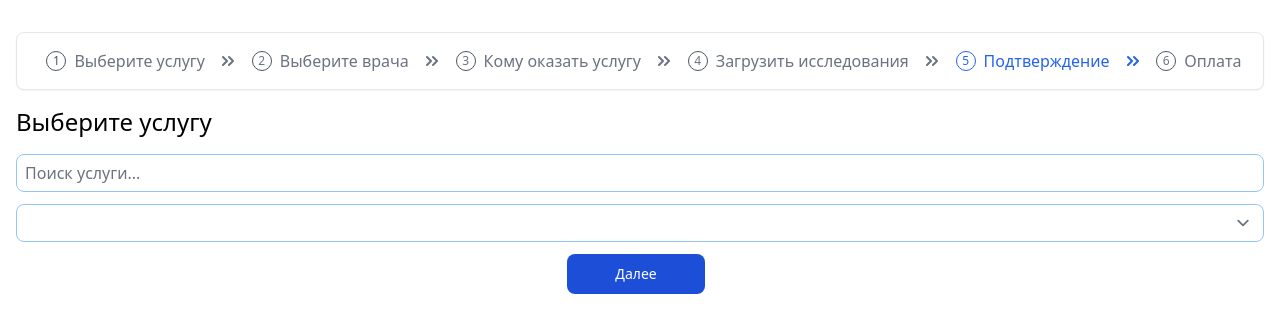
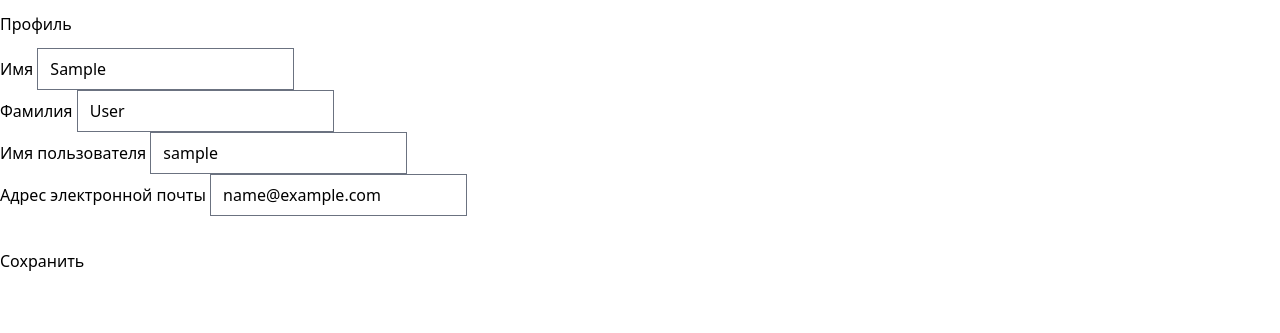
Before and after one commit to Abcenty/RDC, a Django app: page / in a window 1280 px wide. Shown: the part 80-413 px from the top of the page. Run offline with Django 4.2, Linux system fonts and the light colour scheme; the visitor is signed in with stand-in values (Sample User, id 1); some libraries are stand-ins or nearby versions.

Commit message:
Add profile and fix urls

```diff
--- a/RDC/RDC/urls.py
+++ b/RDC/RDC/urls.py
@@ -20,13 +20,12 @@ from django.conf import settings
 from django.contrib import admin
 from django.urls import path
 from treatment.views import service, doctor, payment, whomToServe, uploadedfiles, uploadFiles, confirmation, services
-from user.views import authorization, registration, activate_account
+from user.views import authorization, registration, activate_account, profile
 from treatment.services import request_add, doctor_add, patient_add
 
 urlpatterns = [
-
     path('admin/', admin.site.urls),
-    path('', service, name='service'),
+    path('service', service, name='/'),
     path('doctor/', doctor, name='doctor'),
     path('toserve/', whomToServe, name='whomToServe'),
     path('upload/', uploadFiles, name='uploadFiles'),
@@ -37,14 +36,15 @@ urlpatterns = [
 
     path('authorization/', authorization, name='authorization'),
     path('registration/', registration, name='registration'),
+    path('', profile, name='profile'),
 
     path('request_add/', request_add, name='request_add'),
     path('doctor_add/', doctor_add, name='doctor_add'),
     path('patient_add', patient_add, name='patient_add'),
 
     path('activate/<str:uidb64>/<str:token>/', activate_account, name='activate'),
+]
 
-]
 
 if settings.DEBUG:
     urlpatterns += static(settings.STATIC_URL, document_root=settings.STATIC_ROOT)
--- a/RDC/treatment/templates/treatment/Applications/base.html
+++ b/RDC/treatment/templates/treatment/Applications/base.html
@@ -65,7 +65,10 @@
               <a href="#" class="block px-4 py-2 text-sm text-gray-700 hover:bg-gray-100">Настройки</a>
             </li>
             <li>
-              <a href='authorization' class="block px-4 py-2 text-sm text-gray-700 hover:bg-gray-100">Выход</a>
+                <a href={% url 'profile' %} class="block px-4 py-2 text-sm text-gray-700 hover:bg-gray-100">Профиль</a>
+            </li>
+            <li>
+              <a href={% url 'authorization' %} class="block px-4 py-2 text-sm text-gray-700 hover:bg-gray-100">Выход</a>
             </li>
             <!--Раскомментить, если пользователь - врач-->
             <!--<li>
@@ -99,7 +102,7 @@
     <div class="items-center justify-between w-full md:flex md:w-auto md:order-1" :class="mobileMenu ? 'block' : 'hidden'">
       <ul class="flex flex-col font-medium p-4 md:p-0 mt-4 border border-gray-100 rounded-lg bg-gray-50 md:flex-row md:space-x-8 md:mt-0 md:border-0 md:bg-white">
         <li>
-          <a href="" class="block py-2 pl-3 pr-4 rounded hover:bg-gray-100 md:hover:bg-transparent text-blue-700 md:p-0">Заявки</a>
+          <a href={% url '/' %} class="block py-2 pl-3 pr-4 rounded hover:bg-gray-100 md:hover:bg-transparent text-blue-700 md:p-0">Заявки</a>
         </li>
         <li>
           <a href={% url 'services' %} class="block py-2 pl-3 pr-4 text-gray-900 rounded hover:bg-gray-100 md:hover:bg-transparent md:hover:text-blue-700 md:p-0">Услуги</a>
--- a/RDC/user/forms.py
+++ b/RDC/user/forms.py
@@ -1,4 +1,4 @@
-from django.contrib.auth.forms import AuthenticationForm, UserCreationForm
+from django.contrib.auth.forms import AuthenticationForm, UserCreationForm, UserChangeForm
 from django import forms
 
 
@@ -52,6 +52,16 @@ class UserRegistrationForm(UserCreationForm):
         model = Users
         fields = ('password1', 'password2', 'username', 'last_name', 'first_name', 'phone', 'patronymic', 'birthDate', 'email', 'SNILS', 'Passport')
 
+
+class UserProfileForm(UserChangeForm):
+    username = forms.CharField(widget=forms.TextInput(attrs={'readonly': True}))
+    first_name = forms.CharField(widget=forms.TextInput(attrs={'readonly': True}))
+    last_name = forms.CharField(widget=forms.TextInput(attrs={'readonly': True}))
+    email = forms.CharField(widget=forms.EmailInput(attrs={'readonly': True}))
+
+    class Meta:
+        model = Users
+        fields = ('username', 'email', 'first_name', 'last_name')
 """    def __init__(self, *args, **kwargs):
         super(UserRegistrationForm, self).__init__(*args, **kwargs)
         for field_name, filed in self.fields.items():
--- /dev/null
+++ b/RDC/user/templates/user/profile/profile.html
@@ -0,0 +1,162 @@
+<!DOCTYPE html>
+<html lang="en">
+<head>
+  <meta charset="UTF-8">
+  <meta name="viewport" content="width=device-width, initial-scale=1.0">
+  <link rel="shortcut icon" type="image/x-icon" href="/static/assets/favicon-32x32.png">
+  <title>RdC</title>
+  <script src="https://cdn.tailwindcss.com?plugins=forms,typography,aspect-ratio,line-clamp"></script>
+  <script>
+    document.addEventListener('click', event => {
+        const dropdownButton = event.target.closest("[navbar-dropdown-button]");
+        const dropdown = dropdownButton ? dropdownButton.nextElementSibling : null;
+
+        // Close other open dropdowns
+        const openDropdowns = document.querySelectorAll("[navbar-dropdown].open");
+        openDropdowns.forEach(openDropdown => {
+            if (openDropdown !== dropdown) {
+                openDropdown.classList.add("hidden");
+                openDropdown.classList.remove("open");
+            }
+        });
+
+        if (dropdownButton && dropdown) {
+            dropdown.classList.toggle("hidden");
+            dropdown.classList.toggle("open");
+        } else {
+            openDropdowns.forEach(openDropdown => {
+                openDropdown.classList.add("hidden");
+                openDropdown.classList.remove("open");
+            });
+        }
+    });
+</script>
+</head>
+<body>
+<nav class="bg-white border-gray-200" >
+  <div class="max-w-screen-xl flex flex-wrap items-center mx-auto p-4">
+    <a href="/" class="flex items-center" active-class="">
+      <img src="/static/assets/logo.png" class="h-12 mr-3" alt="RdC">
+      <span class="self-center mr-8 text-2xl font-semibold whitespace-nowrap">RdC</span>
+    </a>
+    <div class="flex ml-auto md:order-2">
+      <div class="relative" x-data="{ open: false }" navbar-dropdown>
+        <button
+          type="button"
+          class="flex mr-3 text-sm bg-gray-800 rounded-full md:mr-0 focus:ring-4 focus:ring-gray-300"
+          @click="open = !open"
+          navbar-dropdown-button
+        >
+          <img class="w-10 h-10 rounded-full pointer-events-none" src="/static/assets/logo.png" alt="user photo">
+        </button>
+        <div
+          class="hidden dropdown absolute right-0 z-50 my-4 text-base list-none bg-white divide-y divide-gray-100 rounded-lg shadow"
+        >
+          <!-- <div class="px-4 py-3">
+            <span class="block text-sm text-gray-900">Иванов Иван</span>
+            <span class="block text-sm text-gray-500 truncate">ivanovivan@mail.ru</span>
+          </div> -->
+          <button>
+            <a>{{user.username}}</a>
+            <span class="caret"></span>
+          </button>
+          <ul class="menu py-2">
+            <li>
+              <a href="#" class="block px-4 py-2 text-sm text-gray-700 hover:bg-gray-100">Настройки</a>
+            </li>
+            <li>
+                <a href={% url 'profile' %} class="block px-4 py-2 text-sm text-gray-700 hover:bg-gray-100">Профиль</a>
+            </li>
+            <li>
+              <a href={% url 'authorization' %} class="block px-4 py-2 text-sm text-gray-700 hover:bg-gray-100">Выход</a>
+            </li>
+            <!--Раскомментить, если пользователь - врач-->
+            <!--<li>
+              <a href="/doctor" class="block px-4 py-2 text-sm text-gray-700 hover:bg-gray-100">Кабинет врача</a>
+            </li>-->
+          </ul>
+        </div>
+      </div>
+      <button
+        type="button"
+        class="inline-flex items-center p-2 w-10 h-10 justify-center text-sm text-gray-500 rounded-lg md:hidden hover:bg-gray-100 focus:outline-none focus:ring-2 focus:ring-gray-200"
+        @click="mobileMenu = !mobileMenu"
+      >
+        <svg
+          class="w-5 h-5"
+          aria-hidden="true"
+          xmlns="http://www.w3.org/2000/svg"
+          fill="none"
+          viewBox="0 0 17 14"
+        >
+          <path
+            stroke="currentColor"
+            stroke-linecap="round"
+            stroke-linejoin="round"
+            stroke-width="2"
+            d="M1 1h15M1 7h15M1 13h15"
+          />
+        </svg>
+      </button>
+    </div>
+    <div class="items-center justify-between w-full md:flex md:w-auto md:order-1" :class="mobileMenu ? 'block' : 'hidden'">
+        <ul class="flex flex-col font-medium p-4 md:p-0 mt-4 border border-gray-100 rounded-lg bg-gray-50 md:flex-row md:space-x-8 md:mt-0 md:border-0 md:bg-white">
+          <li>
+            <a href={% url '/' %} class="block py-2 pl-3 pr-4 rounded hover:bg-gray-100 md:hover:bg-transparent text-blue-700 md:p-0">Заявки</a>
+          </li>
+          <li>
+            <a href={% url 'services' %} class="block py-2 pl-3 pr-4 text-gray-900 rounded hover:bg-gray-100 md:hover:bg-transparent md:hover:text-blue-700 md:p-0">Услуги</a>
+          </li>
+          <li>
+            <a href={% url 'uploadedfiles' %} class="block py-2 pl-3 pr-4 text-gray-900 rounded hover:bg-gray-100 md:hover:bg-transparent md:hover:text-blue-700 md:p-0">Загруженные файлы</a>
+          </li>
+          <li>
+            <a href="#" class="block py-2 pl-3 pr-4 text-gray-900 rounded hover:bg-gray-100 md:hover:bg-transparent md:hover:text-blue-700 md:p-0">Протоколы</a>
+          </li>
+          <li>
+            <a href={% url 'payment' %} class="block py-2 pl-3 pr-4 text-gray-900 rounded hover:bg-gray-100 md:hover:bg-transparent md:hover:text-blue-700 md:p-0">Оплата</a>
+          </li>
+        </ul>
+      </div>
+    </div>
+  </nav>
+<div class="container">
+    <div class="row">
+        <div class="col-lg-7">
+            <h4 class="mt-3 mb-3">Профиль</h4>
+            <form action="{% url 'profile' %}" method="post" enctype="multipart/form-data">
+                {% csrf_token %}
+                <div class="form-row">
+                    <div class="col-lg-6">
+                        <div class="form-group">
+                            <label class="small mb-1" for="{{form.first_name.id_for_label}}">Имя</label>
+                            {{form.first_name}}
+                        </div>
+                    </div>
+                    <div class="col-lg-6">
+                        <div class="form-group">
+                            <label class="small mb-1" for="{{form.last_name.id_for_label}}">Фамилия</label>
+                            {{form.last_name}}
+                        </div>
+                    </div>
+                </div>
+                <div class="form-row">
+                    <div class="col-lg-6">
+                        <label class="small mb-1" for="{{form.username.id_for_label}}">Имя пользователя</label>
+                        {{form.username}}
+                    </div>
+                    <div class="col-lg-6">
+                        <label class="small mb-1" for="{{form.email.id_for_label}}">Адрес электронной
+                            почты</label>
+                        {{form.email}}
+                    </div>
+                </div>
+                <div class="form-row">
+                    <div class="col-lg-12" style="margin-top: 33px;">
+                        <input class="btn btn-info btn-block" type="submit" value="Сохранить">
+                    </div>
+                </div>
+            </form>
+        </div>
+    </div>
+</div>
--- a/RDC/user/views.py
+++ b/RDC/user/views.py
@@ -2,7 +2,7 @@ import json
 from django.shortcuts import render, HttpResponseRedirect
 from django.contrib import auth, messages
 from django.urls import reverse
-from user.forms import UserLoginForm, UserRegistrationForm
+from user.forms import UserLoginForm, UserRegistrationForm, UserProfileForm
 from django.contrib.auth.tokens import default_token_generator
 from django.utils.http import urlsafe_base64_encode, urlsafe_base64_decode
 from django.utils.encoding import force_bytes
@@ -44,6 +44,14 @@ def registration(request):
         form = UserRegistrationForm()
     context = {'form': form}
     return render(request, 'user/Registration/registration.html', context)
+
+
+def profile(request):
+    form = UserProfileForm(instance=request.user)
+    context = {
+        'form': form,
+               }
+    return render(request, 'user/profile/profile.html', context)
 
 
 """def registration(request):
```
Also changed, not shown: RDC/treatment/views.py (line endings or trailing spaces).
